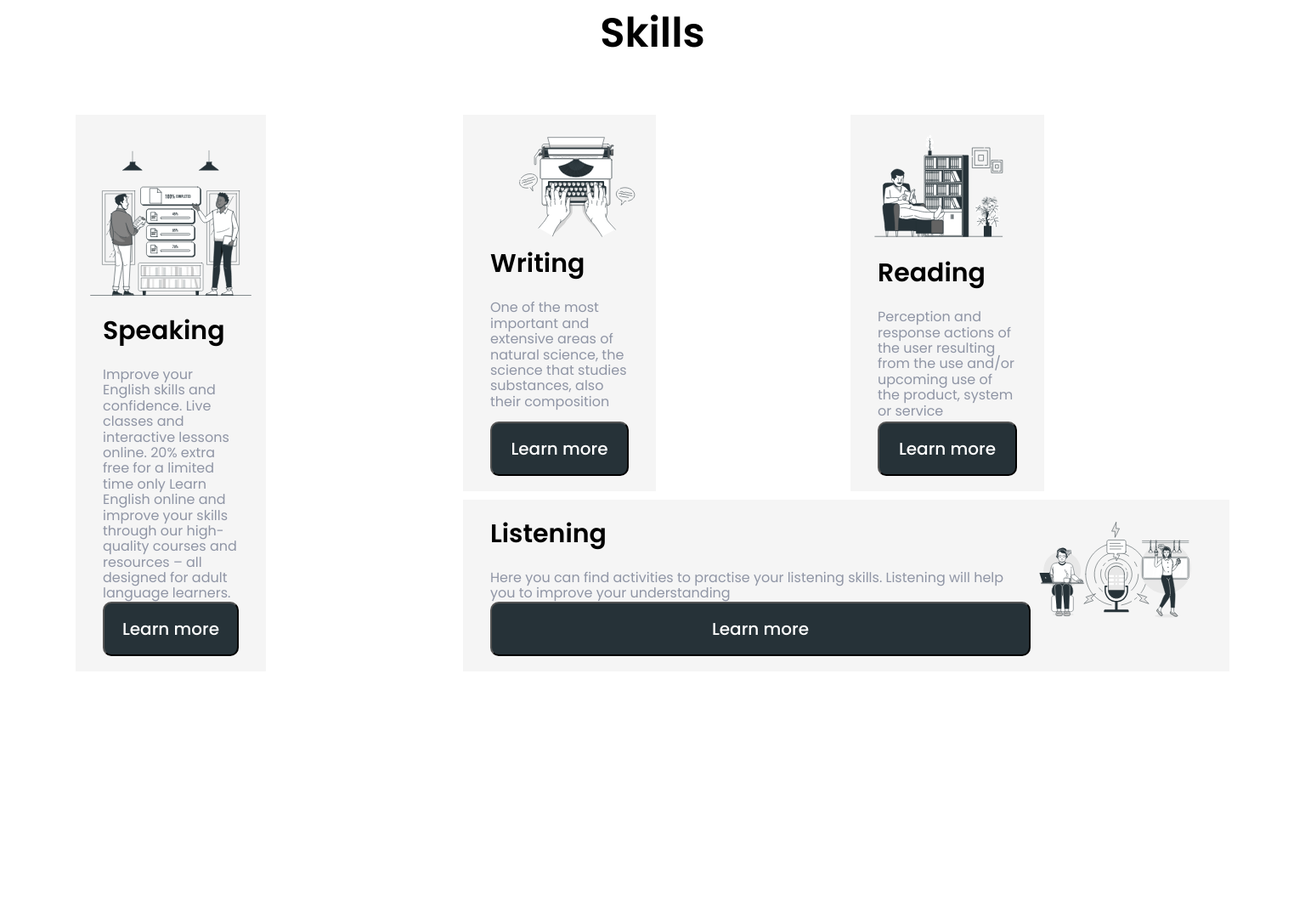
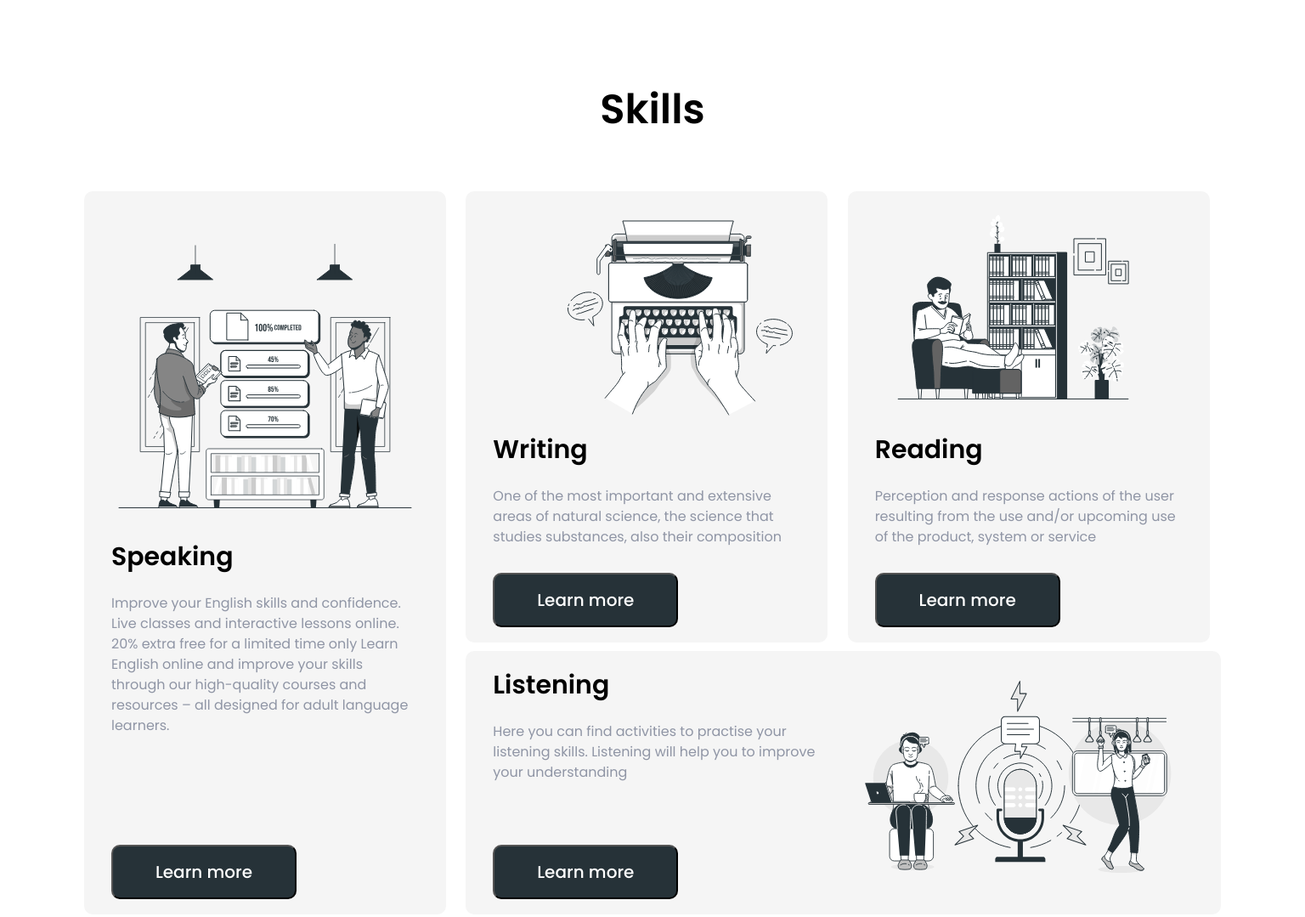
Before and after one commit to YuliyaYaremchuk/language-school, a plain HTML site: page index.html in a window 1536 px wide. Shown: the part 819-1898 px from the top of the page at 85% size. Before the commit the page ends 1609 px from the top, so only its background shows below. Drawn offline with nearby package versions, Linux system fonts and the light colour scheme.

Commit message:
created adaptive layout for skills section

```diff
--- a/css/style.css
+++ b/css/style.css
@@ -447,12 +447,10 @@ button {
 
 .title-section {
   font-weight: 600;
-  font-size: 48px;
   line-height: 1.5;
+
   color: var(--title-color);
   text-align: center;
-
-  margin-bottom: 60px;
 }
 
 .left-title {
@@ -461,28 +459,61 @@ button {
 
 .subtitle {
   font-weight: 600;
-  font-size: 30px;
   line-height: 1.5;
+
   color: var(--title-color);
-
-  margin-bottom: 20px;
 }
 
 .btn {
   font-weight: 500;
-  font-size: 20px;
-  line-height: 30px;
+  line-height: 1.5;
   color: var(--btn-text);
 
   background: var(--button-color);
   border-radius: 10px;
 
-  padding-top: 15px;
-  padding-bottom: 15px;
-
   transition: color var(--transition-duration--timing-f),
     border var(--transition-duration--timing-f),
     background-color var(--transition-duration--timing-f);
+}
+
+@media screen and (max-width: 574px) {
+  .btn{
+    font-size: 14px;
+
+   padding-top: 14px;
+   padding-bottom: 14px;
+  }
+}
+@media screen and (min-width: 575px) {
+ .btn{
+  font-size: 14px;
+
+padding-top: 14px;
+padding-bottom: 14px; }
+}
+@media screen and (min-width: 767px) {
+  .btn{
+    font-size: 16px;
+
+
+  }
+}
+@media screen and (min-width: 992px) {
+  .btn{
+    font-size: 18px;
+
+    padding-top: 14px;
+    padding-bottom: 17px;
+  }
+}
+@media screen and (min-width: 1400px) {
+  .btn{
+    font-size: 20px;
+
+    padding-top: 15px;
+    padding-bottom: 15px;
+  }
 }
 
 .btn:hover,
@@ -782,16 +813,22 @@ button {
 
 /* ------- Skills ------- */
 
+.text-skills {
+  color: var(--text-color);
+}
+
 .skills-list-item {
   background-color: var(--bakcground);
 
   padding: 18px 32px;
+
+  border-radius: 10px;
 }
 
 .writting-container,
 .speaking-container,
 .reading-container,
-.listening-container{
+.listening-container {
   height: 100%;
 
   display: flex;
@@ -800,62 +837,53 @@ button {
 
 .skills-list-item .btn {
   margin-top: auto;
+
+  align-self: flex-start;
 }
-/* .skills-section {
-  padding-top: 90px;
-  padding-bottom: 90px;
-}
-
-
-
-.skills-type {
-  padding: 24px 68px;
-}
-
-.text-skills {
-  font-size: 16px;
-  line-height: 24px;
-  color: var(--text-color);
-
-  margin-bottom: 30px;
-}
-
-.skills-list-item .btn {
-  min-width: 218px;
-}
-
-.speaking-container {
-  margin-top: 24px;
-  padding-right: 43px;
-}
-
-.writting-container {
-  margin-top: 24px;
-  padding-right: 50px;
-}
-
-.reading-container {
-  margin-top: 24px;
-  padding-right: 31px;
-}
-
-.listening-container {
-  margin-right: 114px;
-} */
 
 /* ============ 320 */
 
 @media screen and (max-width: 574px) {
-  .skills-list{
+  .skills-section {
+    padding-top: 27px;
+    padding-bottom: 27px;
+  }
+
+  .title-section {
+    font-size: 24px;
+
+    margin-bottom: 60px;
+  }
+
+  .subtitle {
+    font-size: 18px;
+
+    margin-bottom: 25px;
+  }
+
+  .text-skills {
+    font-size: 13px;
+    line-height: calc(20 / 13);
+
+    margin-bottom: 15px;
+  }
+
+  .skills-list {
     display: flex;
     flex-direction: column;
+
+    gap: 21px;
   }
 
-  .skills-list-item{
+  .skills-list-item {
     display: flex;
     flex-direction: column;
 
     align-items: center;
+  }
+
+  .skills-list-item .btn{
+    min-width: 178px;
   }
 
   .skills-list-image-speaking {
@@ -873,33 +901,56 @@ button {
 }
 
 /* ============ 575 */
-@media screen and (min-width: 575px) and (max-width: 766px){
-  .skills-list{
-    row-gap: 32px;
-    column-gap: 30px;
-  }
-
-  .skills-list-item{
-    width: 240px;
-  }
-}
-@media screen and (min-width: 575px) {
+@media screen and (min-width: 575px) and (max-width: 766px) {
   .skills-list {
     display: flex;
     flex-wrap: wrap;
 
-    /* gap: 30px; */
+    row-gap: 32px;
+    column-gap: 30px;
 
     margin-right: -10px;
     margin-left: -10px;
   }
 
+  .skills-list-item {
+    width: 240px;
+  }
+}
+@media screen and (min-width: 575px) {
+  .skills-section {
+    padding-top: 48px;
+    padding-bottom: 48px;
+  }
 
-  .skills-list-item{
+  .title-section {
+    font-size: 30px;
+
+    margin-bottom: 69px;
+  }
+
+  .subtitle {
+    font-size: 18px;
+
+    margin-bottom: 25px;
+  }
+
+  .text-skills {
+    font-size: 12px;
+    line-height: calc(18 / 12);
+
+    margin-bottom: 15px;
+  }
+
+  .skills-list-item {
     display: flex;
     flex-direction: column;
 
     align-items: center;
+  }
+
+  .skills-list-item .btn{
+    min-width: 200px;
   }
 
   .skills-list-image-speaking {
@@ -914,18 +965,41 @@ button {
   .skills-list-image-listening {
     width: 206px;
   }
-
 }
 
 /* ============ 767 */
 
 @media screen and (min-width: 767px) {
+  .skills-section {
+    padding-top: 28px;
+    padding-bottom: 28px;
+  }
+
+  .title-section {
+    margin-bottom: 72px;
+  }
+
+  .subtitle {
+    font-size: 20px;
+
+    margin-bottom: 15px;
+  }
+
+  .text-skills {
+    font-size: 13px;
+    line-height: calc(20 / 13);
+  }
+
   .skills-list {
     display: grid;
     grid-template-columns: repeat(3, 1fr);
     grid-template-rows: repeat(1, 1fr);
     grid-column-gap: 10px;
     grid-row-gap: 10px;
+  }
+
+  .skills-list-item .btn{
+    min-width: 178px;
   }
 
   .skills-list-image-speaking {
@@ -965,11 +1039,131 @@ button {
 /* ============ 992 */
 
 @media screen and (min-width: 992px) {
+  .skills-section {
+    padding-top: 36px;
+    padding-bottom: 36px;
+  }
+
+  .title-section {
+    font-size: 36px;
+
+    margin-bottom: 79px;
+  }
+
+  .subtitle {
+    font-size: 22px;
+  }
+
+  .text-skills {
+    font-size: 14px;
+    line-height: calc(21 / 14);
+
+    margin-bottom: 25px;
+  }
+
+  .skills-list-item .btn{
+    min-width: 196px;
+  }
+
+  .skills-list-image-speaking {
+    width: 260px;
+  }
+  .skills-list-image-writing {
+    width: 205px;
+  }
+  .skills-list-image-reading {
+    width: 243px;
+  }
+  .skills-list-image-listening {
+    width: 254px;
+  }
+
+  .skills-list-item.speaking {
+    grid-area: 1 / 1 / 3 / 2;
+    width: 303px;
+  }
+  .skills-list-item.writing {
+    grid-area: 1 / 2 / 2 / 3;
+    width: 302px;
+  }
+  .skills-list-item.reading {
+    grid-area: 1 / 3 / 2 / 4;
+    width: 304px;
+  }
+  .skills-list-item.listening {
+    grid-area: 2 / 2 / 3 / 4;
+    display: flex;
+    flex-direction: row;
+    align-items: flex-start;
+    flex-direction: row-reverse;
+  }
 }
 
 /* ============ 1400 */
 
 @media screen and (min-width: 1400px) {
+  .skills-section {
+    padding-top: 90px;
+    padding-bottom: 90px;
+  }
+
+  .title-section {
+    font-size: 48px;
+
+    margin-bottom: 60px;
+
+    margin-bottom: 60px;
+  }
+
+  .subtitle {
+    font-size: 30px;
+
+    margin-bottom: 20px;
+  }
+
+  .skills-list-item .btn{
+    min-width: 218px;
+  }
+
+  .text-skills {
+    font-size: 16px;
+    line-height: calc(24 / 16);
+
+    margin-bottom: 30px;
+  }
+
+  .skills-list-image-speaking {
+    width: 390px;
+  }
+  .skills-list-image-writing {
+    width: 390px;
+  }
+  .skills-list-image-reading {
+    width: 390px;
+  }
+  .skills-list-image-listening {
+    width: 408px;
+  }
+
+  .skills-list-item.speaking {
+    grid-area: 1 / 1 / 3 / 2;
+    width: 426px;
+  }
+  .skills-list-item.writing {
+    grid-area: 1 / 2 / 2 / 3;
+    width: 426px;
+  }
+  .skills-list-item.reading {
+    grid-area: 1 / 3 / 2 / 4;
+    width: 426px;
+  }
+  .skills-list-item.listening {
+    grid-area: 2 / 2 / 3 / 4;
+    display: flex;
+    flex-direction: row;
+    align-items: flex-start;
+    flex-direction: row-reverse;
+  }
 }
 
 /* ------- About Us ------- */
```
